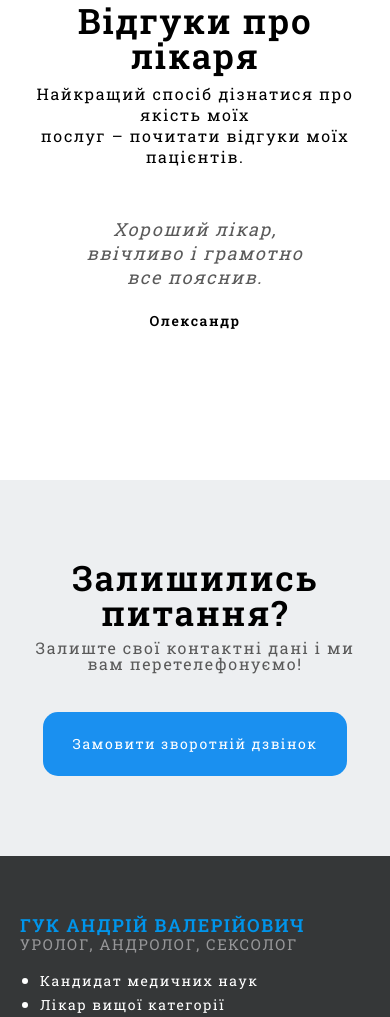
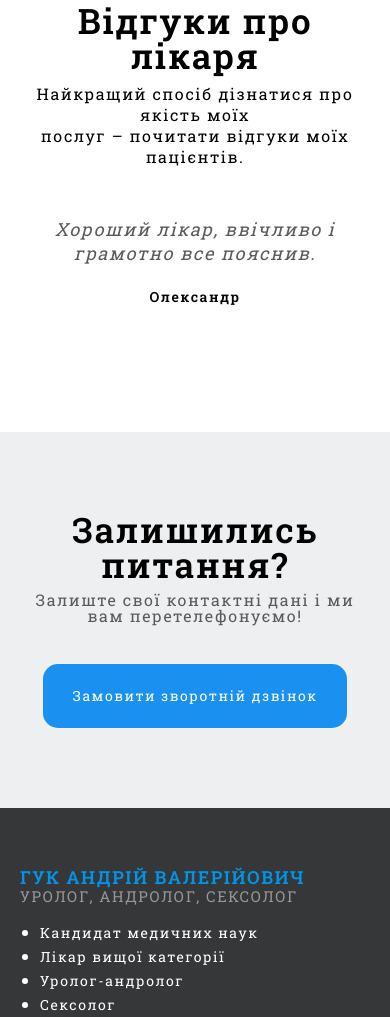
Before and after one commit to webmaster-vn/urologist, a plain HTML site: page index.html in a window 390 px wide. Shown: the part 2940-3957 px from the top of the page. Drawn offline with nearby package versions, Linux system fonts and the light colour scheme.

Commit message:
Update media.css

```diff
--- a/css/media.css
+++ b/css/media.css
@@ -202,6 +202,10 @@
         font-size: 16px;
     }
 
+    .rewievs-slider {
+        padding: 0px 0px;
+    }
+
 
     /* =========================    FOOTER    ============================== */
     .feedback_title {
```
